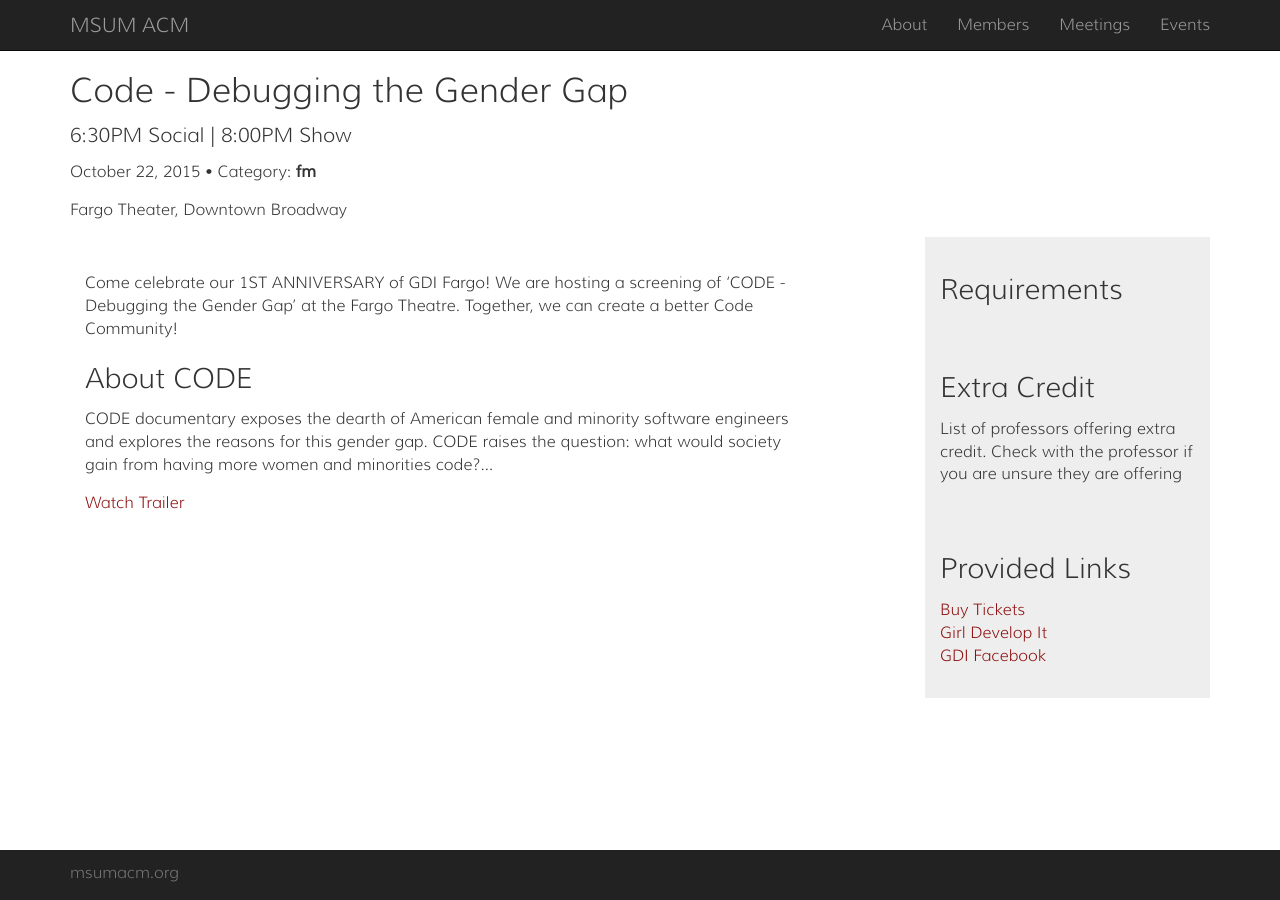
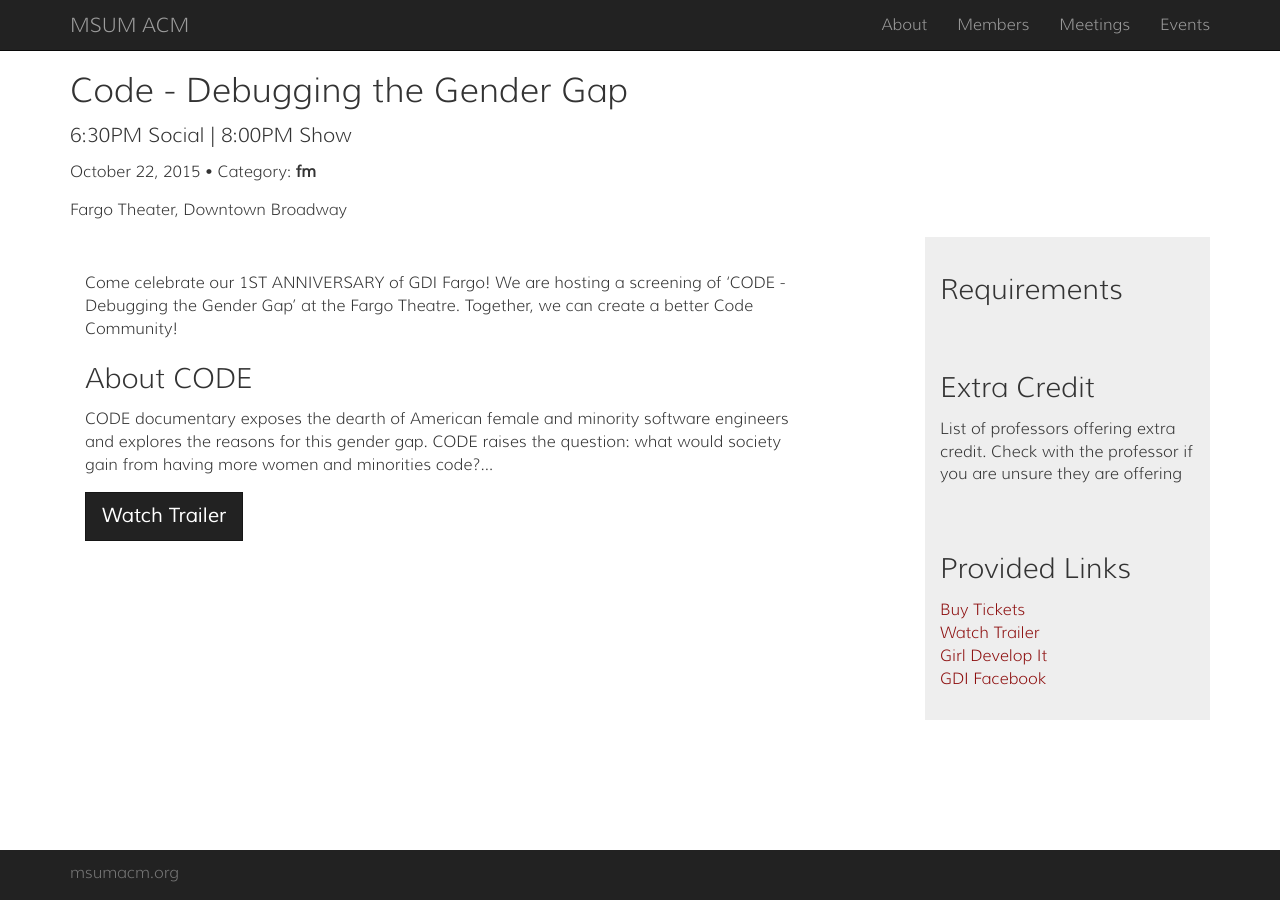
Before and after one commit to alunduil/MSUM-ACM.github.io, a Jekyll site: the page built from _posts/2015-10-22-GDI-CODE.md, in a window 1280 px wide. Built offline with Jekyll 4.4.1, drawn with Linux system fonts in a browser that asks for light colours.

Commit message:
Update 2015-10-22-GDI-CODE.md

```diff
--- a/_posts/2015-10-22-GDI-CODE.md
+++ b/_posts/2015-10-22-GDI-CODE.md
@@ -7,6 +7,8 @@
 links:
   - link: "http://www.eventbrite.com/e/code-debugging-the-gender-gap-tickets-18844975830"
     title: "Buy Tickets"
+  - link: "http://www.codedoc.co/about/"
+    title: "Watch Trailer"
   - link: "https://www.girldevelopit.com/"
     title: "Girl Develop It"
   - link: "https://www.facebook.com/GDIFAR?_rdr=p"
@@ -17,4 +19,4 @@
 ### About CODE
 CODE documentary exposes the dearth of American female and minority software engineers and explores the reasons for this gender gap.  CODE raises the question: what would society gain from having more women and minorities code?...
 
-<a href="http://www.codedoc.co/about/" target="_blank">Watch Trailer</a>
+<a href="http://www.codedoc.co/about/" target="_blank" class="btn btn-primary btn-lg">Watch Trailer</a>
```
